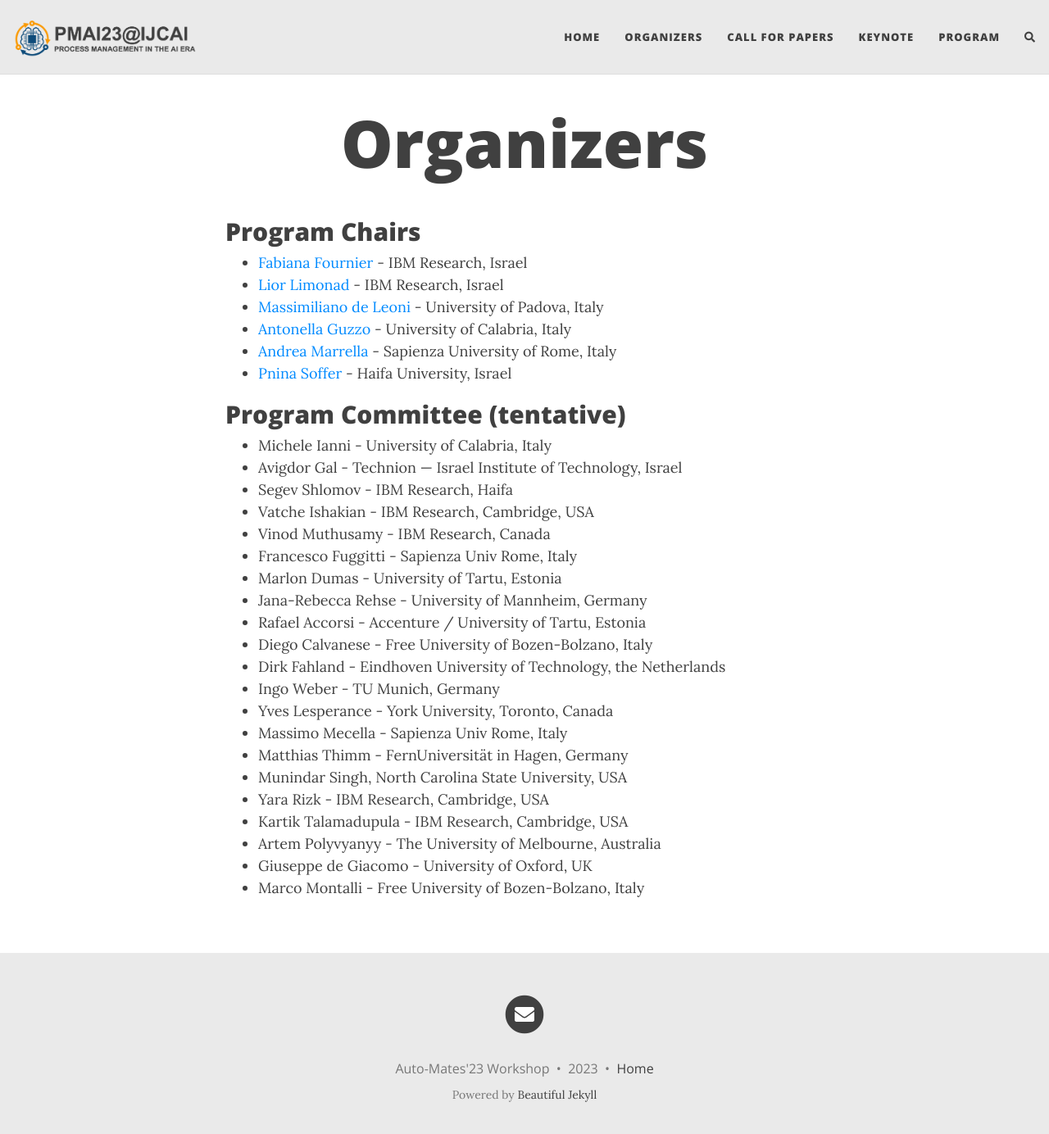
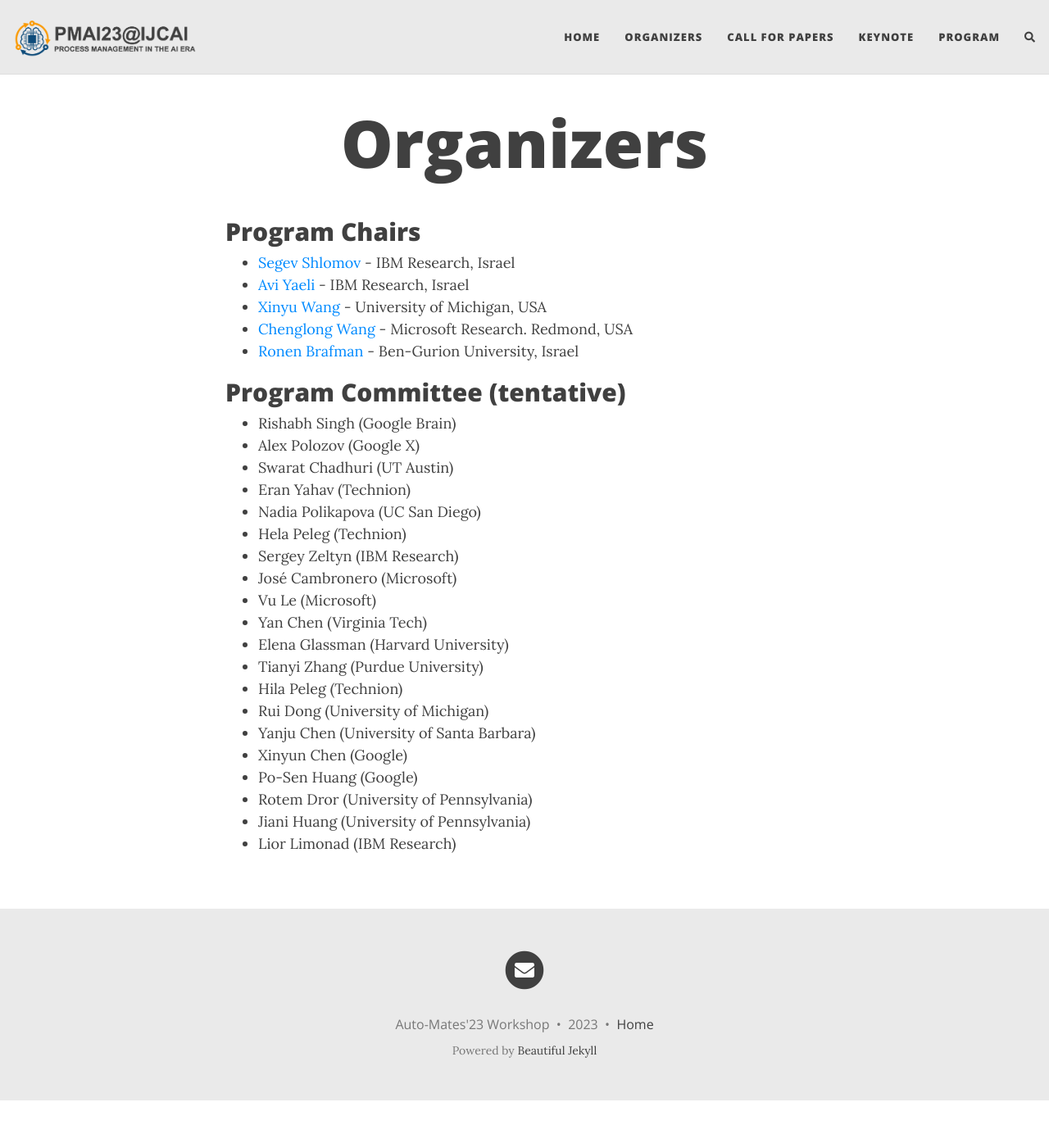
Before and after one commit to IJCAI23AutoMates/IJCAI23AutoMates..github.io, a Jekyll site: the page built from organizers.md, in a window 1280 px wide and 1397 px high. Shown: the top 1384 px of the window at 82% size. Built offline with Jekyll 4.4.1, drawn with Linux system fonts in a browser that asks for light colours; nearby versions of some CDN libraries; comment, search, counter and statistics services are not loaded.

Commit message:
Update organizers.md

```diff
--- a/organizers.md
+++ b/organizers.md
@@ -4,32 +4,31 @@ title: Organizers
 ---
 
 ## Program Chairs
-- [Fabiana Fournier](mailto:fabiana@il.ibm.com) - IBM Research, Israel
-- [Lior Limonad](mailto:liorli@il.ibm.com) - IBM Research, Israel
-- [Massimiliano de Leoni](mailto:deleoni@math.unipd.it) - University of Padova, Italy
-- [Antonella Guzzo](mailto:antonella.guzzo@unical.it) - University of Calabria, Italy
-- [Andrea Marrella](mailto:marrella@diag.uniroma1.it) - Sapienza University of Rome, Italy
-- [Pnina Soffer](mailto:spnina@is.haifa.ac.il) - Haifa University, Israel
+- [Segev Shlomov](mailto:segev.shlomov1@ibm.com) - IBM Research, Israel
+- [Avi Yaeli](mailto:aviy@il.ibm.com) - IBM Research, Israel
+- [Xinyu Wang](mailto:xwangsd@umich.edu) - University of Michigan, USA
+- [Chenglong Wang](mailto:chenglong.wang@microsoft.com) - Microsoft Research. Redmond, USA
+- [Ronen Brafman](mailto:antonella.guzzo@unical.it) -  Ben-Gurion University, Israel
+
 
 ## Program Committee (tentative)
-- Michele Ianni - University of Calabria, Italy
-- Avigdor Gal - Technion — Israel Institute of Technology, Israel
-- Segev Shlomov - IBM Research, Haifa
-- Vatche Ishakian - IBM Research, Cambridge, USA
-- Vinod Muthusamy - IBM Research, Canada
-- Francesco Fuggitti - Sapienza Univ Rome, Italy
-- Marlon Dumas - University of Tartu, Estonia
-- Jana-Rebecca Rehse - University of Mannheim, Germany
-- Rafael Accorsi - Accenture / University of Tartu, Estonia
-- Diego Calvanese - Free University of Bozen-Bolzano, Italy
-- Dirk Fahland - Eindhoven University of Technology, the Netherlands
-- Ingo Weber - TU Munich, Germany
-- Yves Lesperance - York University, Toronto, Canada
-- Massimo Mecella - Sapienza Univ Rome, Italy
-- Matthias Thimm - FernUniversität in Hagen, Germany
-- Munindar Singh, North Carolina State University, USA
-- Yara Rizk - IBM Research, Cambridge, USA
-- Kartik Talamadupula - IBM Research, Cambridge, USA
-- Artem Polyvyanyy - The University of Melbourne, Australia
-- Giuseppe de Giacomo - University of Oxford, UK
-- Marco Montalli - Free University of Bozen-Bolzano, Italy
+- Rishabh Singh (Google Brain)
+- Alex Polozov (Google X)
+- Swarat Chadhuri (UT Austin)
+- Eran Yahav (Technion)
+- Nadia Polikapova (UC San Diego)
+- Hela Peleg (Technion)
+- Sergey Zeltyn (IBM Research)
+- José Cambronero (Microsoft)
+- Vu Le (Microsoft)
+- Yan Chen (Virginia Tech)
+- Elena Glassman (Harvard University)
+- Tianyi Zhang (Purdue University)
+- Hila Peleg (Technion)
+- Rui Dong (University of Michigan)
+- Yanju Chen (University of Santa Barbara)
+- Xinyun Chen (Google)
+- Po-Sen Huang (Google)
+- Rotem Dror (University of Pennsylvania)
+- Jiani Huang (University of Pennsylvania)
+- Lior Limonad (IBM Research)
```
